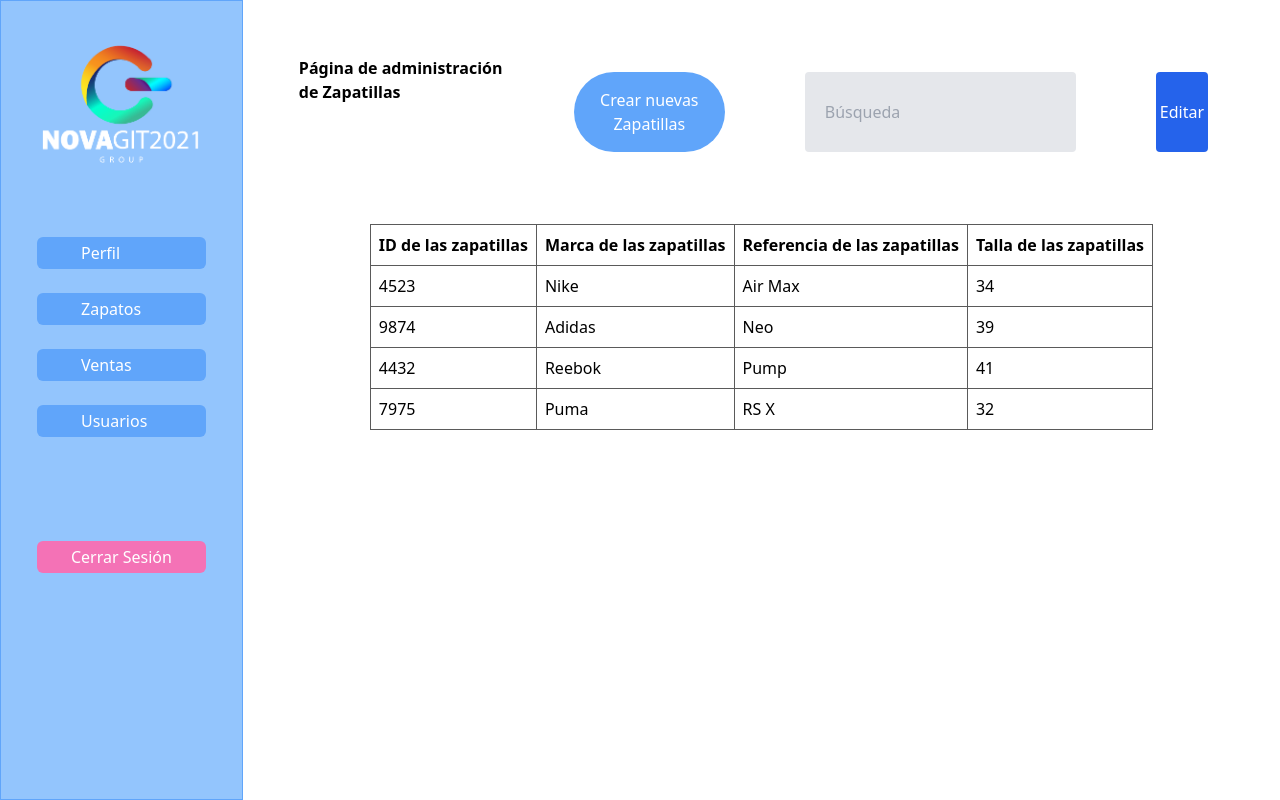
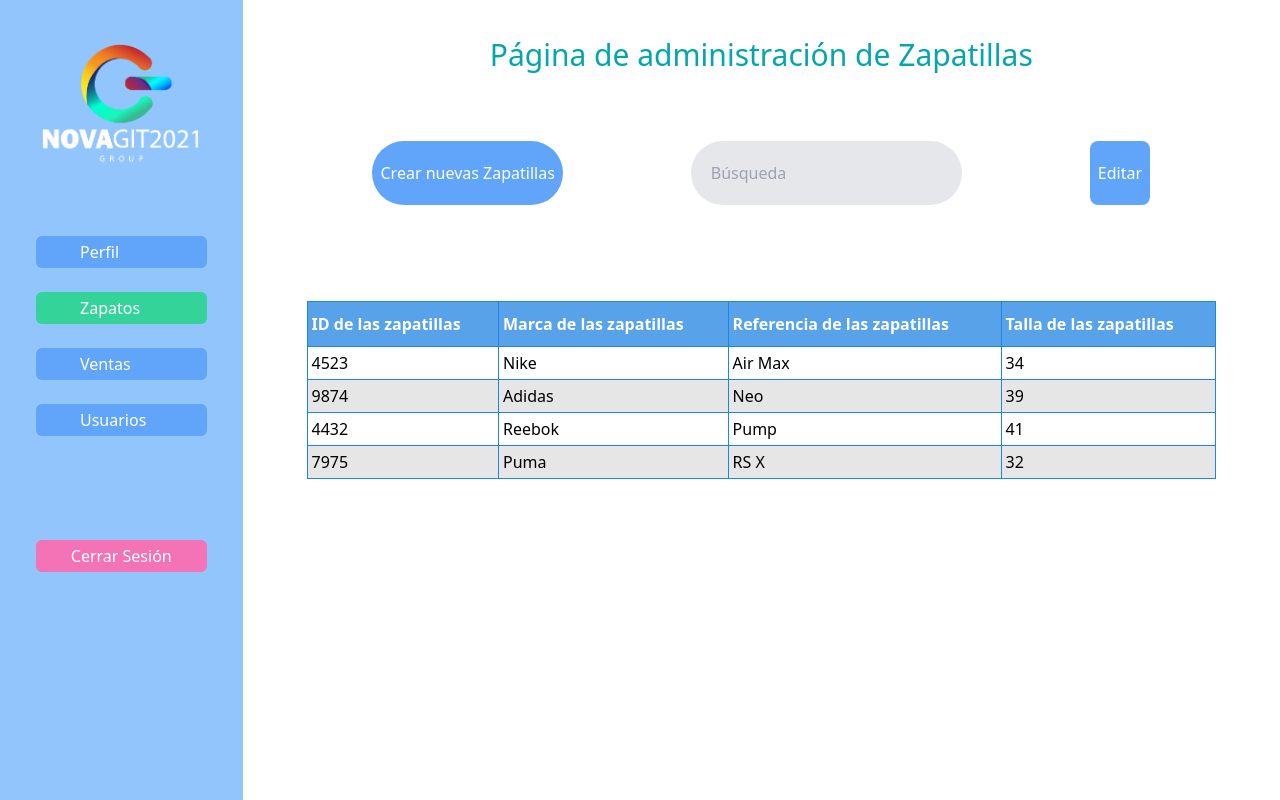
Before and after one commit to NovaGit2021/MinTic2021, a React (Create React App) app: page /admin/zapatillas in a window 1280 px wide. Built offline with nearby package versions, Linux system fonts and the light colour scheme.

Commit message:
finish de la clase 30 y la mitad de la 4 de octubre

```diff
--- a/src/components/Navbar.jsx
+++ b/src/components/Navbar.jsx
@@ -12,7 +12,7 @@
                 <li className= "px-3">
 
                     <Link to='/login'>
-                    <button className= "bg-blue-600 p-2 text-white rounded-lg shadow-md hover:bg-grey-600">Iniciar Sesión</button>
+                    <button className= "bg-blue-600 p-2 text-white rounded-lg shadow-md ttransition rounded duration-200 ease-in-out transform hover:-translate-y-1 hover:scale-110 ">Iniciar Sesión</button>
 
 
                     </Link>
--- a/src/components/Sidebar.jsx
+++ b/src/components/Sidebar.jsx
@@ -1,12 +1,14 @@
-import React from 'react';
+import React, { useEffect, useState } from 'react';
 import LogoNovaG from './LogoNovaG';
 import { Link } from 'react-router-dom';
+import useActiveRoute from '../hooks/useActiveRoute';
+
 
 
 
 const Sidebar = () => {
     return(
-            <nav className= 'hidden md:flex md:w-72 border border-blue-400 h-full flex-col bg-blue-300 p-6'>
+            <nav className= 'hidden md:flex md:w-72  h-full flex-col bg-blue-300 p-6'>
                 <Link to='/admin'>
                     <LogoNovaG />
                 </Link>
@@ -28,10 +30,14 @@
     );
 };
 
-const Ruta = ({icono,ruta,nombre,ruta2,nombre2}) =>{
+const Ruta = ({icono,ruta,nombre}) =>{
+
+    const isActive = useActiveRoute(ruta);
+
     return(
         <Link to={ruta}>
-            <button className='p-1 my-6 bg-blue-400 hover:bg-blue-500 flex juntify-bet w-full items-center text-white rounded-md ttransition rounded duration-500 ease-in-out bg-blue-400 hover:bg-blue-500 transform hover:-translate-y-1 hover:scale-110'>
+            <button className={`p-1 my-6 bg-${isActive ? 'green' : 'blue'
+            }-400 hover:bg-blue-500 flex w-full items-center text-white rounded-md ttransition rounded duration-200 ease-in-out transform hover:-translate-y-1 hover:scale-110`}>
             <i className={`${icono} w-10`} />
                 {nombre}
             </button>
@@ -41,3 +47,5 @@
 
 
 export default Sidebar
+
+/* bg-blue-400 hover:bg-blue-500 */
--- /dev/null
+++ b/src/hooks/useActiveRoute.js
@@ -0,0 +1,20 @@
+import {useState, useEffect} from 'react';
+import { useLocation } from 'react-router';
+
+
+const useActiveRoute = (ruta) => {
+    const location = useLocation();
+    const [isActive, setIsActive] = useState(false);
+    useEffect(() => {
+        console.log(location, ruta);
+        if(location.pathname.includes(ruta)){
+            setIsActive(true);
+        }else{
+            setIsActive(false);
+        }
+    }, [location, ruta]);
+
+    return isActive;
+};
+
+export default useActiveRoute
--- a/src/pages/Login.jsx
+++ b/src/pages/Login.jsx
@@ -9,7 +9,7 @@
       <h2 className='m-4 text-center text-3xl font-extrabold text-gray-900'>
         Inicia sesión en tu cuenta
       </h2>
-      <form className='mt-8 max-w-md'>
+      <form className='p-5 mt-8 max-w-md'>
         <div>
           <input
             className='appearance-none rounded-none relative block w-full px-3 py-2 border border-gray-300 placeholder-gray-500 text-gray-900 rounded-t-md focus:outline-none focus:ring-indigo-500 focus:border-indigo-500 focus:z-10 sm:text-sm'
@@ -35,19 +35,19 @@
             <Link to='/'>¿Olvidaste tu contraseña?</Link>
           </div>
         </div>
-        <div className="flex justify-center">
+        <div className="flex justify-center bg-gray-200 p-2 rounded-lg shadow-md ttransition rounded duration-200 ease-in-out transform hover:-translate-y-1 hover:scale-90 ">
           <Link to='/admin'>
             <button type='submit'>Iniciar Sesión</button>
           </Link>
         </div>
         <div className= "m-3 flex justify-center">------- O -------</div>
         <div className="flex flex-col p-1">
-        <button className="p-2 flex justify-center bg-blue-300 rounded ">
+        <button className=" p-2 flex justify-center bg-blue-200 bg-blue-600 p-2 text-white rounded-lg shadow-md ttransition rounded duration-200 ease-in-out transform hover:-translate-y-1 hover:scale-110 ">
             <img src={logoGoogle} alt="Logo Google" className="flex justify-center h-5 m-1"/>Inicio con google</button>
-        </div>
-        <button className="p-2 flex justify-center bg-gray-300 rounded ">
+            <button className="m-5 p-2 flex justify-center bg-gray-200 p-2 rounded-lg shadow-md ttransition rounded duration-200 ease-in-out transform hover:-translate-y-1 hover:scale-90">
           Registrese
         </button>
+        </div>
       </form>
     </div>
   );
--- a/src/pages/admin/Usuarios.jsx
+++ b/src/pages/admin/Usuarios.jsx
@@ -38,15 +38,15 @@
     },[mostrarTabla])
     return (
         <div className="w-500 flex flex-col items-center justify-start w-full m-8" >
+            <h2 className="letra">Página de administración de Usuarios</h2>
         <div className= "flex justify-between mg-10">
-        <h2 className="flex justify-center font-extrabold m-6">Página de administración de Usuarios</h2>
         <button onClick={()=>
             {setMostrarTabla(!mostrarTabla);
         }}
-            className="text-white bg-blue-400 p-4 rounded-full m-10"> {textoBoton}
+            className="text-white m-16 p-2 rounded-full ttransition duration-200 ease-in-out bg-blue-400 hover:bg-blue-500 transform hover:-translate-y-1 hover:scale-110"> {textoBoton}
         </button>
-        <input className="p-5 m-4 text-white bg-gray-200 p-1 rounded m-10" placeholder="Búsqueda" />
-        <button className="text-white bg-blue-600 p-1 rounded m-10">
+        <input className="p-5 m-16 text-black bg-gray-200 p-1 rounded-full m-10" placeholder="Búsqueda" />
+        <button className="text-white m-16 p-2 ttransition rounded-lg duration-200 ease-in-out bg-blue-400 hover:bg-blue-500 transform hover:-translate-y-1 hover:scale-110">
             Editar
         </button>
         </div>
@@ -93,7 +93,7 @@
         <input className="bg-gray-200 border-gray-600 p-2 rounded lg m-2" type="text" placeholder="Marca de las zapatillas"/>
         <input className="bg-gray-200 border-gray-600 p-2 rounded lg m-2" type="text" placeholder="Referencia de las zapatillas"/>
         <input className="bg-gray-200 border-gray-600 p-2 rounded lg m-2" type="number" placeholder="Talla de las zapatillas" min="32" max="44"/>
-        <button type= "button" className= "col-span-2 m-8 bg-green-400 p-2 hover:bg-green-600 rounded">Guardar Usuarios</button>
+        <button type= "button" className= "col-span-2 m-4 bg-blue-500 p-2 hover:bg-blue-700 text-white m-16 p-2 rounded-full ttransition duration-200 ease-in-out bg-blue-400 hover:bg-blue-500 transform hover:-translate-y-1 hover:scale-110 ">Guardar Usuarios</button>
         </form>
         </div>
     )
--- a/src/pages/admin/Zapatillas.jsx
+++ b/src/pages/admin/Zapatillas.jsx
@@ -1,4 +1,45 @@
 import React, {useState, useEffect} from 'react'
+import axios from 'axios';
+
+//elementos que estan en el codigo pero no se donde ponerlo//
+
+// async //
+
+/*const options ={
+    method: 'POST',
+    url:'',
+    headers: { 'content-Type': 'application/json'},
+    data: { name: TablaZapatillas.name, brand: TablaZapatillas.brand, model: TablaZapatillas.model}
+};*/
+
+
+/*await axios
+.request(options)
+.then(function (response){
+    console.log(response.data);
+})
+.catch(function (error){
+    console.error(error);
+});*/
+
+/*useEffect(() => {
+    if (mostrarTabla){
+    const options = {method: 'GET', url: ''};
+
+    axios
+    .request(options)
+    .then(function (response){
+        useZapatillas(response.data);
+    })
+    .catch(function (error) {
+        console.error(error);
+    });
+}
+}, [mostrarTabla]);*/
+
+
+
+
 
 const zapatillasBackend = [
     {
@@ -46,15 +87,15 @@
     },[mostrarTabla])
     return (
         <div className="w-500 flex flex-col items-center justify-start w-full m-8" >
+            <h2 className="letra">Página de administración de Zapatillas</h2>
         <div className= "flex justify-between mg-10">
-        <h2 className="flex justify-center font-extrabold m-6">Página de administración de Zapatillas</h2>
         <button onClick={()=>
             {setMostrarTabla(!mostrarTabla);
         }}
-            className="text-white bg-blue-400 p-4 rounded-full m-10"> {textoBoton}
+            className="text-white m-16 p-2 rounded-full ttransition duration-200 ease-in-out bg-blue-400 hover:bg-blue-500 transform hover:-translate-y-1 hover:scale-110 "> {textoBoton}
         </button>
-        <input className="p-5 m-4 text-white bg-gray-200 p-1 rounded m-10" placeholder="Búsqueda" />
-        <button className="text-white bg-blue-600 p-1 rounded m-10">
+        <input className="p-5 m-16 text-black bg-gray-200 p-1 rounded-full m-10" placeholder="Búsqueda" />
+        <button className="text-white m-16 p-2 ttransition rounded-lg duration-200 ease-in-out bg-blue-400 hover:bg-blue-500 transform hover:-translate-y-1 hover:scale-110">
             Editar
         </button>
         </div>
@@ -68,7 +109,7 @@
         console.log("este es el listado de zapatillas en el componente tabla", listaZapatillas)
     },[listaZapatillas])
     return (
-        <div className="p-8 flex flex-col items-center justify-center">
+        <div className="p-8 flex flex-col items-center justify-center w-full">
         <table className="tabla">
         <thead className="">
         <tr className= "">
@@ -93,10 +134,12 @@
         </table>
         </div>
     )
+
+
 };
 const FormularioCreacionZapatillas = () => {
     return (
-        <div className="flex flex-col justify-center m-12 min-w-max">
+        <div className="flex flex-col justify-center m-12 min-w-max w-full">
         <div className= "flex justify-between">
         <h2 className= "flex justify-center m-4 font-black">Formulario de zapatillas</h2>
         </div>
@@ -105,7 +148,7 @@
         <input className="bg-gray-200 border-gray-600 p-2 rounded lg m-2" type="text" placeholder="Marca de las zapatillas"/>
         <input className="bg-gray-200 border-gray-600 p-2 rounded lg m-2" type="text" placeholder="Referencia de las zapatillas"/>
         <input className="bg-gray-200 border-gray-600 p-2 rounded lg m-2" type="number" placeholder="Talla de las zapatillas" min="32" max="44"/>
-        <button type= "button" className= "col-span-2 m-8 bg-green-400 p-2 hover:bg-green-600 rounded">Guardar Zapatillas</button>
+        <button type= "button" className= "col-span-2 m-4 bg-blue-500 p-2 hover:bg-blue-700 text-white m-16 p-2 rounded-full ttransition duration-200 ease-in-out bg-blue-400 hover:bg-blue-500 transform hover:-translate-y-1 hover:scale-110 ">Guardar Zapatillas</button>
         </form>
         </div>
     )
--- a/src/styles/styles.css
+++ b/src/styles/styles.css
@@ -2,10 +2,36 @@
 @tailwind components;
 @tailwind utilities;
 
+.letra{
+    color: rgb(3, 166, 172);
+    font-size: 30px;
+}
+
+.tabla{
+    width: 100%;
+}
+
 .tabla td, .tabla th{
-    padding: 8px;
+    padding: 4px;
     margin: 4px;
-    border: 1px solid rgb(90, 90, 90);
+    border: 1px solid rgb(30, 133, 230);
+}
+
+.tabla th{
+    color: #fff;
+    background-color: rgb(87, 162, 233);
+    padding-top: 10px;
+    padding-bottom: 10px;
+    text-align: left;
+}
+
+.tabla tr:nth-child(even){
+    background-color: rgb(230, 230, 230);
+}
+
+.tabla tr:hover{
+    background-color: rgb(125, 190, 250);
+    cursor: pointer;
 }
 
 /*m-10 flex justify-center text-blue-400 font-extrabold*/
```
Also changed, not shown: src/pages/admin/Ventas.jsx (+7 -7 lines).
